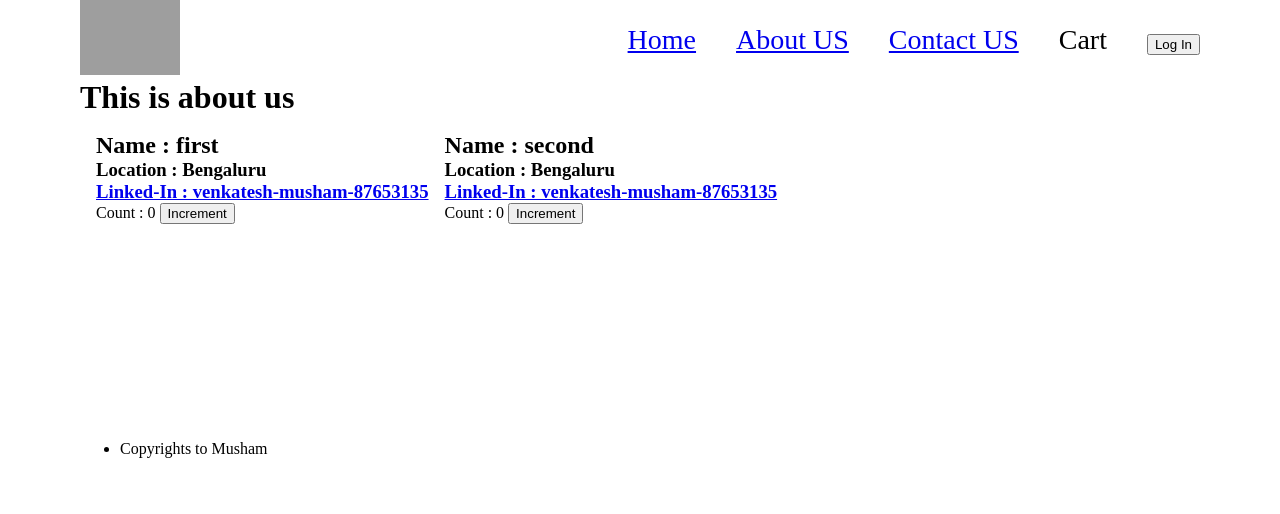
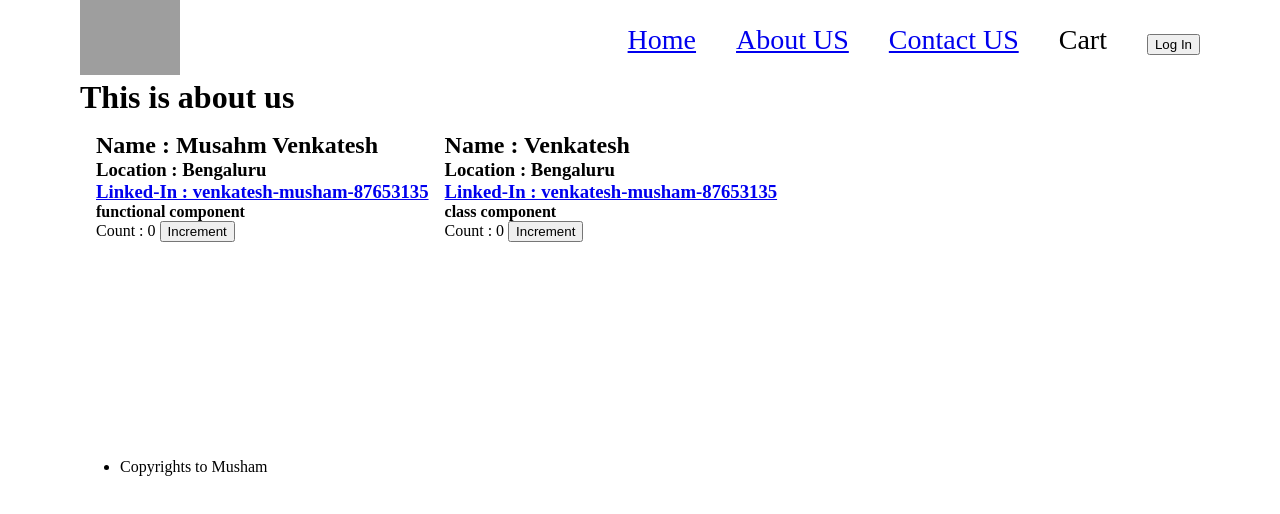
Before and after one commit to venkateshmusham/namaste-react, a React (Vite) app: page /about in a window 1280 px wide. Shown: the top 514 px of the page. Built offline with nearby package versions, Linux system fonts and the light colour scheme; grey boxes are pictures that could not be loaded.

Commit message:
episode 8 finished

```diff
--- a/src/components/About.js
+++ b/src/components/About.js
@@ -34,9 +34,8 @@ class About extends React.Component {
             <div>
                 <h1>This is about us</h1>
                 <div className="user-ctr">
-                    {/* <User  name={"Musahm Venkatesh"} location={"Bangalore"} linkedin={"https://www.linkedin.com/in/venkatesh-musham-87653135"} /> */}
-                    <UserClass name={"first"} location={"Bengaluru"} linkedin={"https://www.linkedin.com/in/venkatesh-musham-87653135"} />
-                    <UserClass name={"second"} location={"Bengaluru"} linkedin={"https://www.linkedin.com/in/venkatesh-musham-87653135"} />
+                    <User name={"Musahm Venkatesh"} location={"Bengaluru"} type={"functional component"} linkedin={"https://www.linkedin.com/in/venkatesh-musham-87653135"} />
+                    <UserClass name={"Venkatesh"} location={"Bengaluru"} type={"class component"} linkedin={"https://www.linkedin.com/in/venkatesh-musham-87653135"} />
                 </div>
             </div>
         )
--- a/src/components/RestaurantDetails.js
+++ b/src/components/RestaurantDetails.js
@@ -42,7 +42,7 @@ const RestaurantDetails = () => {
                     const { id, name, price, ratings, isVeg, description, imageId, defaultPrice } = cat.card.info;
                     if(price) {
                         return (
-                            <div key={cat.id} className="category">
+                            <div key={id} className="category">
                                 <div key={id} className="menu-item">
                                     <div>
                                         <div className="item-ttl">
--- a/src/components/User.js
+++ b/src/components/User.js
@@ -1,6 +1,6 @@
 import { useState } from "react";
 
-const User = ({name, location, linkedin}) => {
+const User = ({name, location, linkedin, type}) => {
 
     const [count, setCount] = useState(0);
 
@@ -13,6 +13,7 @@ const User = ({name, location, linkedin}) => {
                     Linked-In : venkatesh-musham-87653135
                 </a>
             </h3>
+            <h4>{type}</h4>
             <div>
                 <span> Count : {count} </span>
                 <button onClick={() => {
--- a/src/components/UserClass.js
+++ b/src/components/UserClass.js
@@ -10,13 +10,25 @@ class UserClass extends React.Component {
         console.log( this.props.name + " Child Constructor");
     }
 
-    componentDidMount(){
+    componentDidMount() {
         console.log( this.props.name + " Child Did Mount");
+        this.timer = setInterval(() => {
+            console.log("printing console");
+        }, 1000)
     };
+
+    componentDidUpdate() {
+        console.log( this.props.name + " Child updated");
+    }
+
+    componentWillUnmount() {
+        clearInterval(this.timer);
+        console.log("Component unmounted and cleared the interval");
+    }
 
     render() {
         console.log( this.props.name + " Child Render");
-        const { name, location, linkedin } = this.props;
+        const { name, location, linkedin, type } = this.props;
         const { count } = this.state;
         return (
             <div>
@@ -27,6 +39,7 @@ class UserClass extends React.Component {
                         Linked-In : venkatesh-musham-87653135
                     </a>
                 </h3>
+                <h4>{type}</h4>
                 <div>
                     <span> Count : {count} </span>
                     <button onClick={() => {
```
